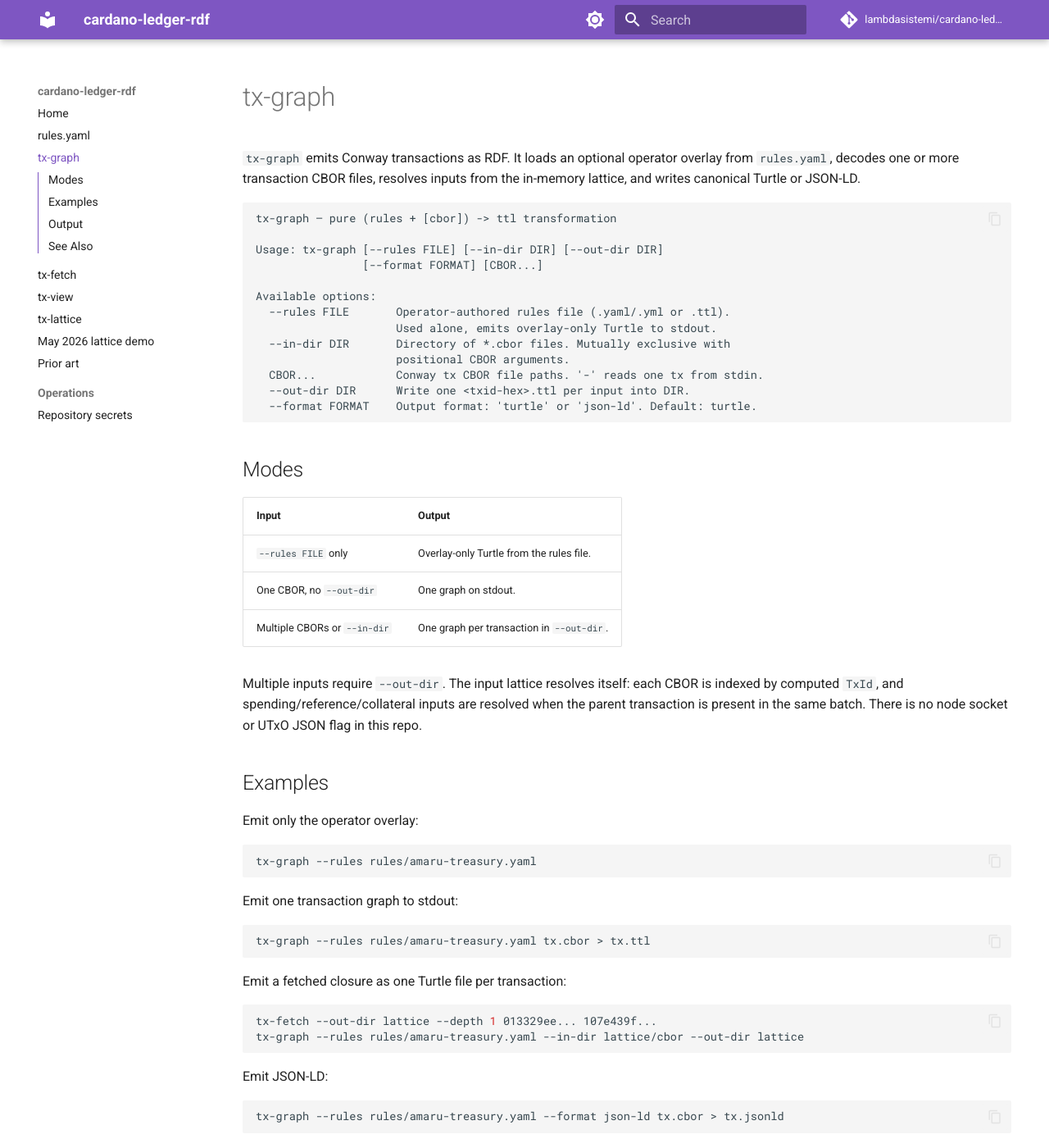
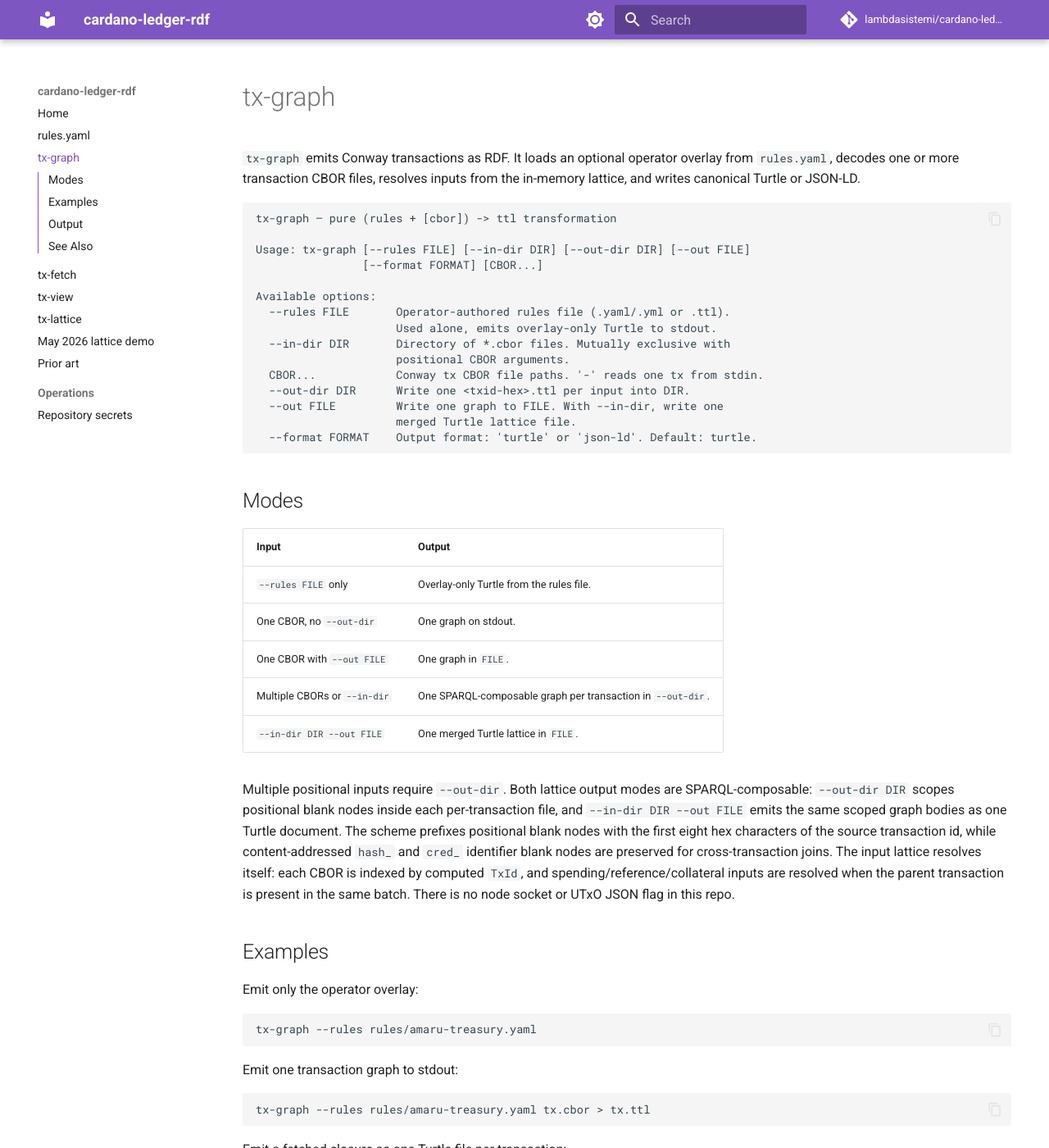
Before and after one commit to lambdasistemi/cardano-ledger-rdf, an MkDocs documentation site: the page built from docs/tx-graph.md, in a window 1280 px wide and 1400 px high. Shown: the whole window at 82% size. Built offline with MkDocs 1.6.1 and Material for MkDocs 9.7.7, drawn with Linux system fonts in a browser that asks for light colours; comment, search, counter and statistics services are not loaded; some of the changed text lies outside the part shown.

Commit message:
feat(emitter): tx-graph lattice-mode --in-dir + --out FILE (single merged Turtle)
Add shared tx-id bnode scoping for lattice Turtle outputs.

Wire the merged --in-dir --out mode and apply the same scoping to per-file --out-dir output so both compose under SPARQL.

Add the 2-tx merged lattice fixture and update tx-graph documentation.

Tasks: T026-S1

````diff
--- a/docs/tx-graph.md
+++ b/docs/tx-graph.md
@@ -8,7 +8,7 @@ Turtle or JSON-LD.
 ```text
 tx-graph — pure (rules + [cbor]) -> ttl transformation
 
-Usage: tx-graph [--rules FILE] [--in-dir DIR] [--out-dir DIR]
+Usage: tx-graph [--rules FILE] [--in-dir DIR] [--out-dir DIR] [--out FILE]
                 [--format FORMAT] [CBOR...]
 
 Available options:
@@ -18,6 +18,8 @@ Available options:
                      positional CBOR arguments.
   CBOR...            Conway tx CBOR file paths. '-' reads one tx from stdin.
   --out-dir DIR      Write one <txid-hex>.ttl per input into DIR.
+  --out FILE         Write one graph to FILE. With --in-dir, write one
+                     merged Turtle lattice file.
   --format FORMAT    Output format: 'turtle' or 'json-ld'. Default: turtle.
 ```
 
@@ -27,9 +29,17 @@ Available options:
 |--|--|
 | `--rules FILE` only | Overlay-only Turtle from the rules file. |
 | One CBOR, no `--out-dir` | One graph on stdout. |
-| Multiple CBORs or `--in-dir` | One graph per transaction in `--out-dir`. |
+| One CBOR with `--out FILE` | One graph in `FILE`. |
+| Multiple CBORs or `--in-dir` | One SPARQL-composable graph per transaction in `--out-dir`. |
+| `--in-dir DIR --out FILE` | One merged Turtle lattice in `FILE`. |
 
-Multiple inputs require `--out-dir`. The input lattice resolves itself:
+Multiple positional inputs require `--out-dir`. Both lattice output modes
+are SPARQL-composable: `--out-dir DIR` scopes positional blank nodes inside
+each per-transaction file, and `--in-dir DIR --out FILE` emits the same
+scoped graph bodies as one Turtle document. The scheme prefixes positional
+blank nodes with the first eight hex characters of the source transaction
+id, while content-addressed `hash_` and `cred_` identifier blank nodes are
+preserved for cross-transaction joins. The input lattice resolves itself:
 each CBOR is indexed by computed `TxId`, and spending/reference/collateral
 inputs are resolved when the parent transaction is present in the same
 batch. There is no node socket or UTxO JSON flag in this repo.
@@ -53,6 +63,12 @@ Emit a fetched closure as one Turtle file per transaction:
 ```bash
 tx-fetch --out-dir lattice --depth 1 013329ee... 107e439f...
 tx-graph --rules rules/amaru-treasury.yaml --in-dir lattice/cbor --out-dir lattice
+```
+
+Emit a fetched closure as one merged Turtle lattice for SPARQL:
+
+```bash
+tx-graph --rules rules/amaru-treasury.yaml --in-dir lattice/cbor --out lattice.ttl
 ```
 
 Emit JSON-LD:
````
Also changed, not shown: specs/026-lattice-out-file/tasks.md (+10 -9 lines), 8 other files.
